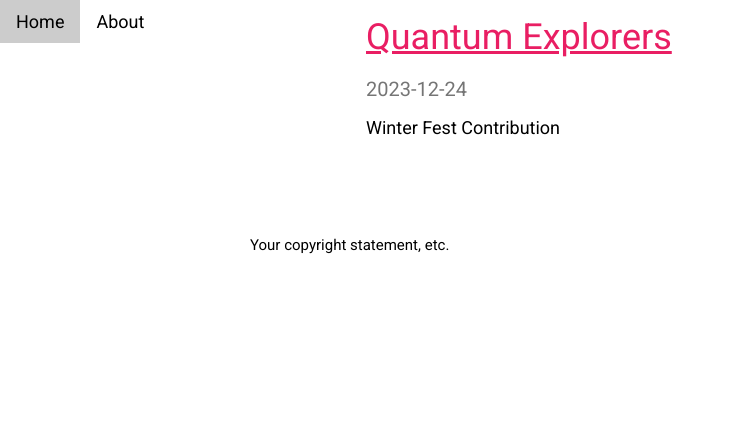
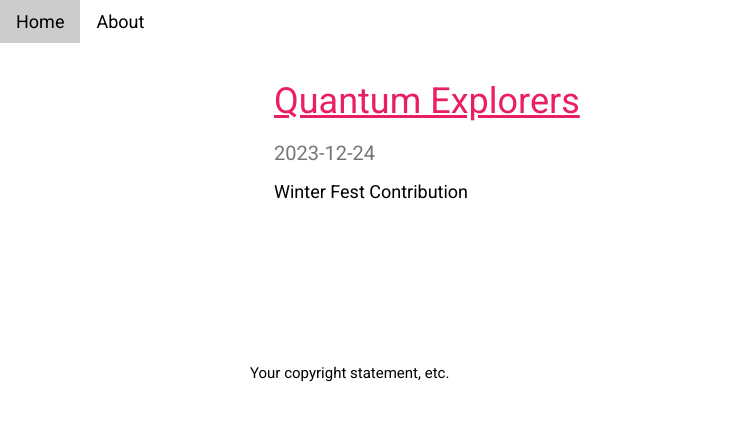
Before and after one commit to xtrangeloop/xtrangeloop.github.io, a Jekyll site: the page built from index.md, in a window 1280 px wide. Shown: the top 421 px of the page, without its empty margins (0-735 px from the left). Built offline with Jekyll 4.4.1, drawn with Linux system fonts in a browser that asks for light colours; comment, search, counter and statistics services are not loaded.

Commit message:
Update default.html

```diff
--- a/_layouts/default.html
+++ b/_layouts/default.html
@@ -39,7 +39,7 @@ html,body,h1,h2,h3,h4,h5,h6 {font-family: "Roboto", sans-serif;}
   <!-- Main content: shift it to the right by 250 pixels when the sidebar is visible -->
 <div class="w3-main" style="margin-left:250px">
 
-  <div class="w3-row">
+  <div class="w3-row-padding w3-padding-64">
     <div class = "w3-col w3-left w3-container w3-hide-medium" style ="width: 100px"> </div>
     <div class = "w3-col w3-right w3-container w3-hide-medium" style ="width: 100px"> </div>
     <div class="w3-rest w3-container">
```
